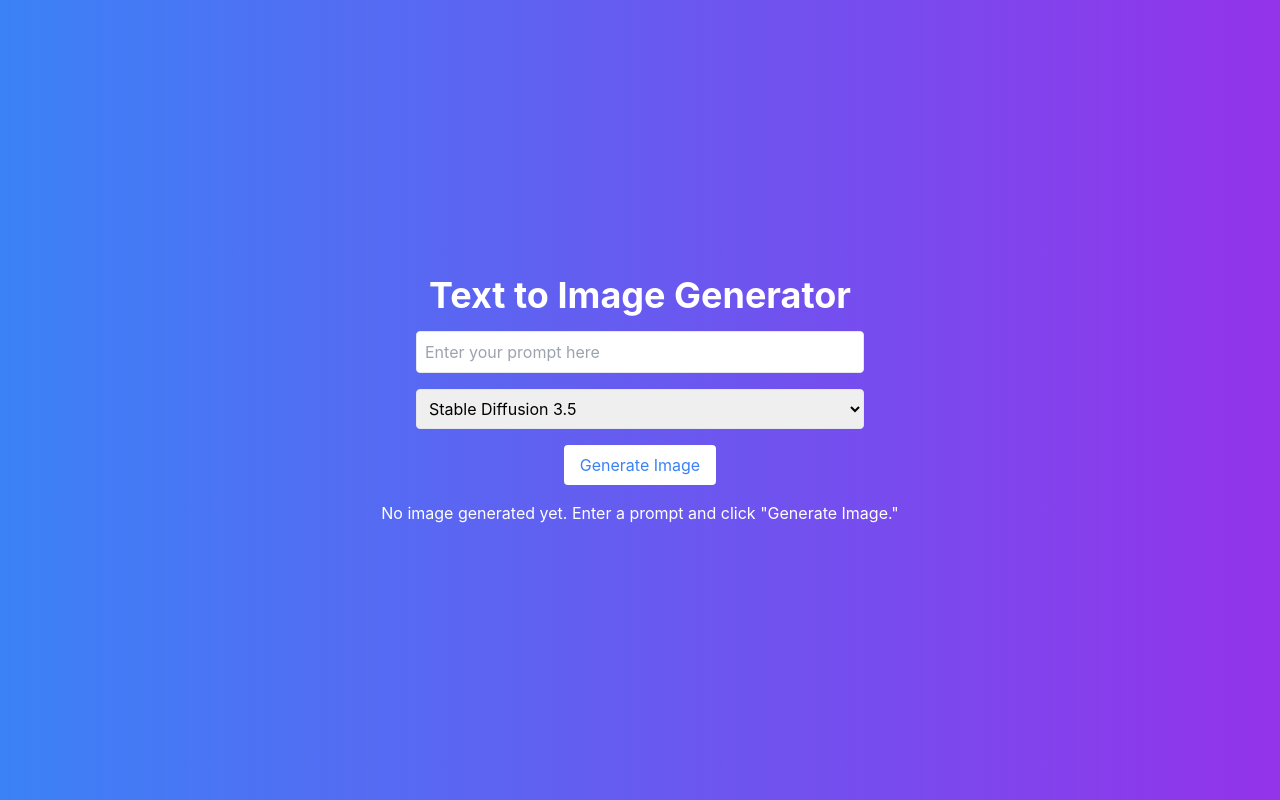
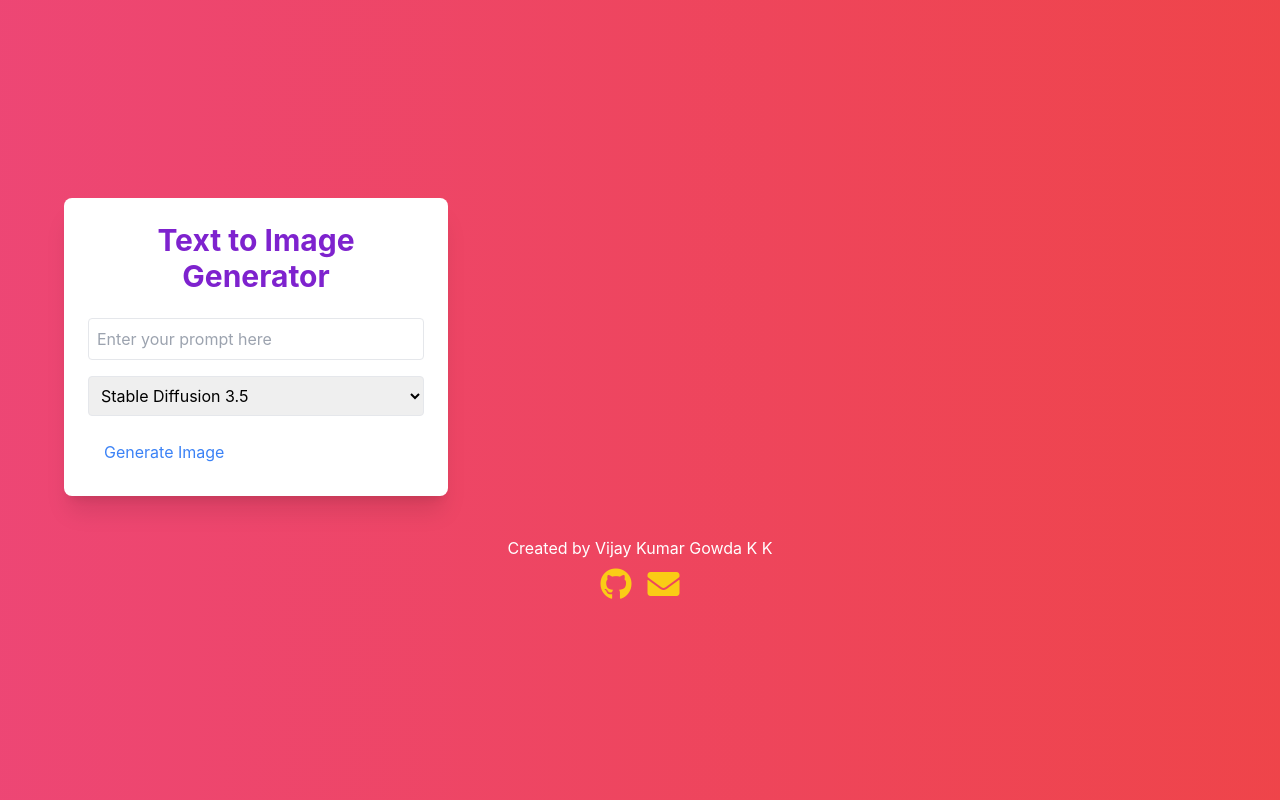
Before and after one commit to vijaykumargowdakk/text_to_image_application, a React (Create React App) app in the folder text-to-image-generator/: page / in a window 1280 px wide. Built offline with nearby package versions, Linux system fonts and the light colour scheme; a small style sheet from the web is missing.

Commit message:
working app UI can be improved Can revert back here

```diff
--- a/text-to-image-generator/public/index.html
+++ b/text-to-image-generator/public/index.html
@@ -1,43 +1,12 @@
 <!DOCTYPE html>
 <html lang="en">
   <head>
-    <meta charset="utf-8" />
-    <link rel="icon" href="%PUBLIC_URL%/favicon.ico" />
-    <meta name="viewport" content="width=device-width, initial-scale=1" />
-    <meta name="theme-color" content="#000000" />
-    <meta
-      name="description"
-      content="Web site created using create-react-app"
-    />
-    <link rel="apple-touch-icon" href="%PUBLIC_URL%/logo192.png" />
-    <!--
-      manifest.json provides metadata used when your web app is installed on a
-      user's mobile device or desktop. See https://developers.google.com/web/fundamentals/web-app-manifest/
-    -->
-    <link rel="manifest" href="%PUBLIC_URL%/manifest.json" />
-    <!--
-      Notice the use of %PUBLIC_URL% in the tags above.
-      It will be replaced with the URL of the `public` folder during the build.
-      Only files inside the `public` folder can be referenced from the HTML.
-
-      Unlike "/favicon.ico" or "favicon.ico", "%PUBLIC_URL%/favicon.ico" will
-      work correctly both with client-side routing and a non-root public URL.
-      Learn how to configure a non-root public URL by running `npm run build`.
-    -->
-    <title>React App</title>
+    <meta charset="UTF-8" />
+    <meta name="viewport" content="width=device-width, initial-scale=1.0" />
+    <title>Text to Image Generator</title>
+    <link rel="stylesheet" href="https://cdnjs.cloudflare.com/ajax/libs/font-awesome/5.15.4/css/all.min.css" integrity="sha384-DyZ88mC6Up2uqS1h/gh2Z7K0NQ5N5hF1ft5yIu4yS5L5OT1Zm70/3AaVJXAl/p24" crossorigin="anonymous" />
   </head>
   <body>
-    <noscript>You need to enable JavaScript to run this app.</noscript>
     <div id="root"></div>
-    <!--
-      This HTML file is a template.
-      If you open it directly in the browser, you will see an empty page.
-
-      You can add webfonts, meta tags, or analytics to this file.
-      The build step will place the bundled scripts into the <body> tag.
-
-      To begin the development, run `npm start` or `yarn start`.
-      To create a production bundle, use `npm run build` or `yarn build`.
-    -->
   </body>
 </html>
--- a/text-to-image-generator/src/App.css
+++ b/text-to-image-generator/src/App.css
@@ -36,3 +36,13 @@
     transform: rotate(360deg);
   }
 }
+@keyframes gradient {
+  0% { background-position: 0% 50%; }
+  50% { background-position: 100% 50%; }
+  100% { background-position: 0% 50%; }
+}
+
+.animate-gradient {
+  background-size: 400% 400%;
+  animation: gradient 15s ease infinite;
+}
--- a/text-to-image-generator/src/App.js
+++ b/text-to-image-generator/src/App.js
@@ -1,5 +1,3 @@
-// src/App.js
-
 import React, { useState } from 'react';
 import { queryImage } from './utils/api';
 import InputField from './components/InputField';
@@ -10,27 +8,43 @@
   const [prompt, setPrompt] = useState('');
   const [model, setModel] = useState('stabilityai/stable-diffusion-3.5-large');
   const [imageUrl, setImageUrl] = useState('');
+  const [loading, setLoading] = useState(false);
   const [error, setError] = useState('');
 
   const handleGenerate = async () => {
-    setError(''); // Clear any previous errors
-    setImageUrl(''); // Clear any previous image
+    setError('');
+    setImageUrl('');
+    setLoading(true);
     try {
       const image = await queryImage(prompt, model);
       setImageUrl(image);
     } catch (err) {
       setError('Unable to generate image. Please try again later.');
+    } finally {
+      setLoading(false);
+    }
+  };
+
+  const handleDownload = () => {
+    if (imageUrl) {
+      const link = document.createElement('a');
+      link.href = imageUrl;
+      link.download = 'generated-image.png';
+      link.click();
     }
   };
 
   return (
-    <div className="flex flex-col items-center justify-center min-h-screen bg-gradient-to-r from-blue-500 to-purple-600 animate-gradient">
-      <h1 className="text-4xl font-bold text-white mb-4">Text to Image Generator</h1>
+    <div className="min-h-screen flex flex-col items-center justify-center bg-gradient-to-r from-purple-500 via-pink-500 to-red-500 p-4 animate-gradient">
+      <div className="flex flex-col md:flex-row w-full max-w-6xl">
+        {/* Left Box for inputs */}
+        <div className="w-full md:w-1/3 bg-white p-6 rounded-lg shadow-xl mb-6 md:mb-0">
+          <h1 className="text-3xl font-bold text-purple-700 mb-6 text-center">Text to Image Generator</h1>
 
           <InputField prompt={prompt} setPrompt={setPrompt} />
 
           <select
-        className="mb-4 p-2 rounded border w-full max-w-md"
+            className="mb-4 p-2 rounded border w-full"
             value={model}
             onChange={(e) => setModel(e.target.value)}
           >
@@ -43,8 +57,37 @@
 
           <GenerateButton onGenerate={handleGenerate} />
 
-      {error && <p className="text-red-500 mt-4">{error}</p>}
+          {loading && <p className="text-blue-500 mt-4 text-center">Generating image, please wait...</p>}
+          {error && <p className="text-red-500 mt-4 text-center">{error}</p>}
+          {imageUrl && (
+            <button
+              onClick={handleDownload}
+              className="mt-4 px-4 py-2 bg-green-500 text-white rounded hover:bg-green-600 w-full"
+            >
+              Download Image
+            </button>
+          )}
+        </div>
+
+        {/* Right Box for Image display */}
+        {imageUrl && (
+          <div className="w-full md:w-2/3 flex flex-col items-center justify-center">
             <ImageDisplay imageUrl={imageUrl} />
+          </div>
+        )}
+      </div>
+
+      <footer className="mt-10 text-center">
+        <p className="text-white">Created by Vijay Kumar Gowda K K</p>
+        <div className="flex justify-center mt-2">
+          <a href="https://github.com/vijaykumargowdakk" className="text-yellow-400 mx-2">
+            <i className="fab fa-github fa-2x"></i>
+          </a>
+          <a href="mailto:rvit21bis065.rvitm@rvei.edu.in" className="text-yellow-400 mx-2">
+            <i className="fas fa-envelope fa-2x"></i>
+          </a>
+        </div>
+      </footer>
     </div>
   );
 }
--- a/text-to-image-generator/src/components/ImageDisplay.js
+++ b/text-to-image-generator/src/components/ImageDisplay.js
@@ -1,14 +1,16 @@
-// src/components/ImageDisplay.js
-
 import React from 'react';
 
 function ImageDisplay({ imageUrl }) {
   return (
-    <div className="mt-4">
+    <div className="mt-4 w-full flex justify-center">
       {imageUrl ? (
-        <img src={imageUrl} alt="Generated" className="rounded shadow-lg max-w-full h-auto" />
+        <img
+          src={imageUrl}
+          alt="Generated"
+          className="rounded shadow-lg w-full h-auto max-h-[70vh] object-contain"
+        />
       ) : (
-        <p className="text-white">No image generated yet. Enter a prompt and click "Generate Image."</p>
+        <p className="text-gray-700">No image generated yet. Enter a prompt and click "Generate Image."</p>
       )}
     </div>
   );
--- a/text-to-image-generator/src/index.css
+++ b/text-to-image-generator/src/index.css
@@ -2,6 +2,16 @@
 @tailwind components;
 @tailwind utilities;
 
+@keyframes gradient {
+  0% { background-position: 0% 50%; }
+  50% { background-position: 100% 50%; }
+  100% { background-position: 0% 50%; }
+}
+
+.animate-gradient {
+  background-size: 400% 400%;
+  animation: gradient 15s ease infinite;
+}
 
 body {
   margin: 0;
```
Lines whose indentation alone changed are shown as unchanged.
